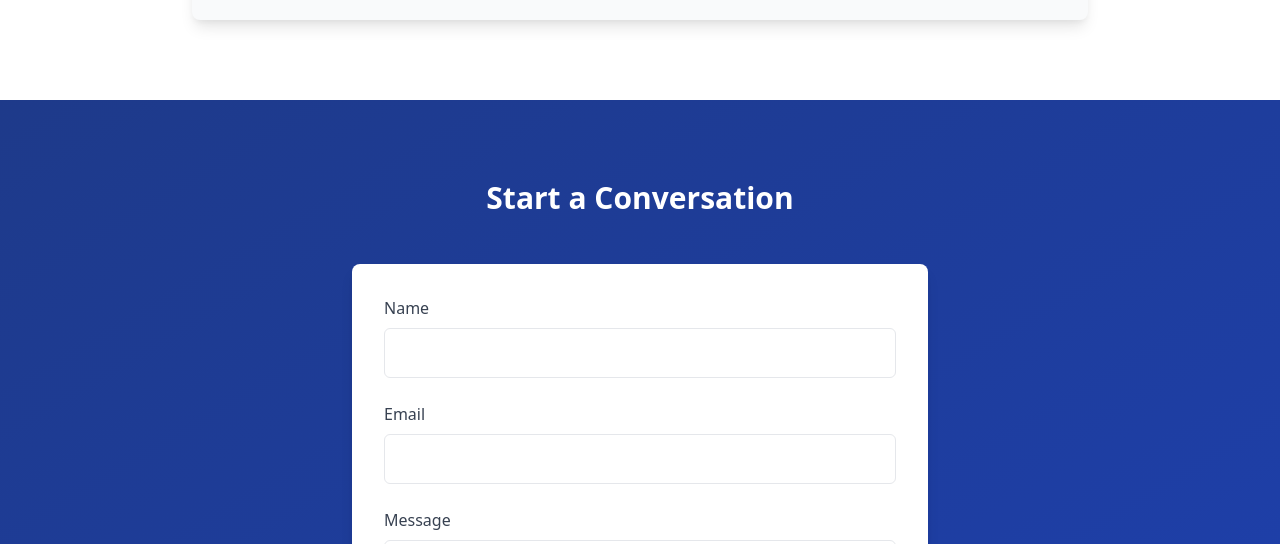
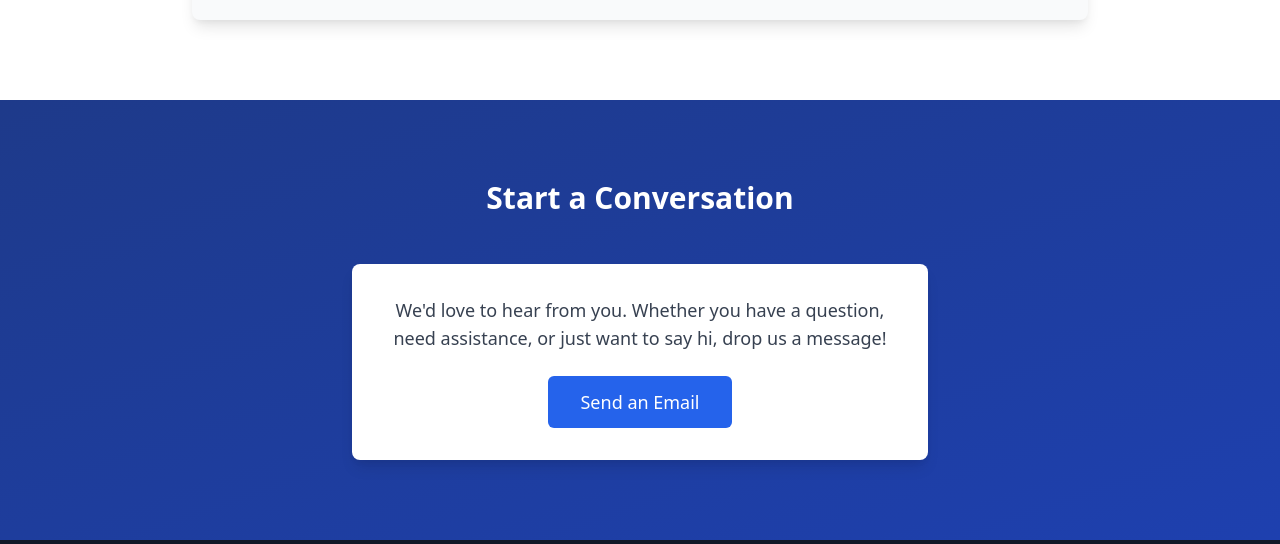
Before and after one commit to aiseis/aiseis.github.io, a plain HTML site: page index.html in a window 1280 px wide. Shown: the part 3139-3683 px from the top of the page. Drawn offline with nearby package versions, Linux system fonts and the light colour scheme.

Commit message:
Updated contact section

```diff
--- a/index.html
+++ b/index.html
@@ -221,7 +221,7 @@
     </section>
 
     <!-- Contact Section -->
-    <section id="contact" class="py-20 bg-gradient-to-br from-blue-900 to-blue-800">
+    <!-- <section id="contact" class="py-20 bg-gradient-to-br from-blue-900 to-blue-800">
         <div class="container mx-auto px-6">
             <h2 class="text-3xl font-bold text-center text-white mb-12">Start a Conversation</h2>
             <div class="max-w-xl mx-auto">
@@ -246,10 +246,10 @@
                 </div>
             </div>
         </div>
-    </section>
+    </section> -->
 
     <!-- JavaScript for Form Submission -->
-    <script src="https://cdnjs.cloudflare.com/ajax/libs/crypto-js/4.1.1/crypto-js.min.js"></script>
+    <!-- <script src="https://cdnjs.cloudflare.com/ajax/libs/crypto-js/4.1.1/crypto-js.min.js"></script>
     <script>
         async function submitForm(event) {
             event.preventDefault(); // Prevent default form submission
@@ -290,8 +290,24 @@
                 alert("An unexpected error occurred. Please try again.");
             }
         }
-    </script>
+    </script> -->
 
+    <!-- Contact Section -->
+    <section id="contact" class="py-20 bg-gradient-to-br from-blue-900 to-blue-800">
+        <div class="container mx-auto px-6">
+            <h2 class="text-3xl font-bold text-center text-white mb-12">Start a Conversation</h2>
+            <div class="max-w-xl mx-auto">
+                <div class="bg-white rounded-lg p-8 shadow-lg text-center">
+                    <p class="text-lg text-gray-700 mb-6">
+                        We'd love to hear from you. Whether you have a question, need assistance, or just want to say hi, drop us a message!
+                    </p>
+                    <a href="mailto:sacha@seis.ai" class="bg-blue-600 text-white px-8 py-3 rounded-md text-lg hover:bg-blue-700 transition-colors inline-block">
+                        Send an Email
+                    </a>
+                </div>
+            </div>
+        </div>
+    </section>
 
     <footer class="bg-gray-900 text-white py-12">
         <div class="container mx-auto px-6">
```
